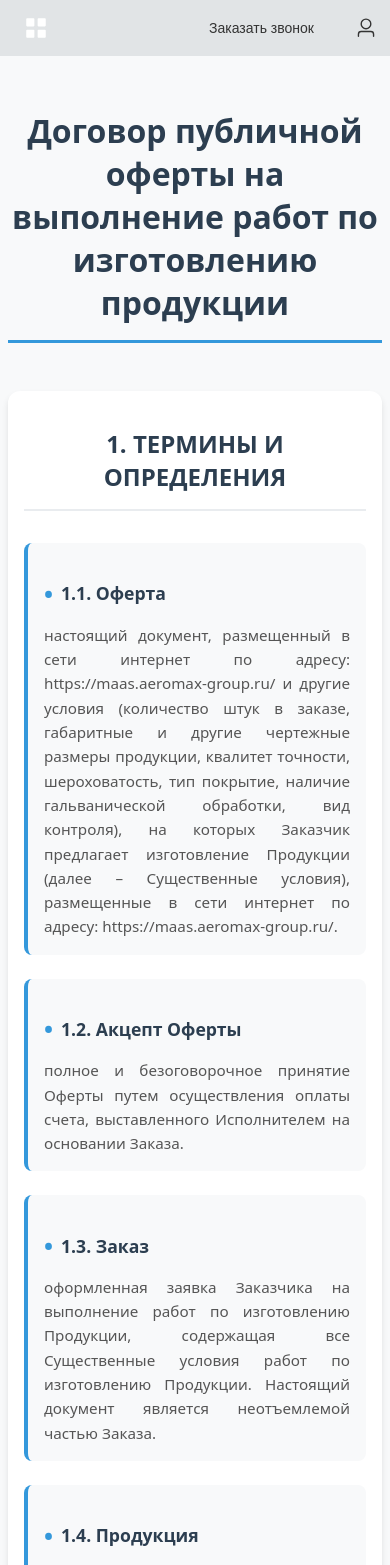
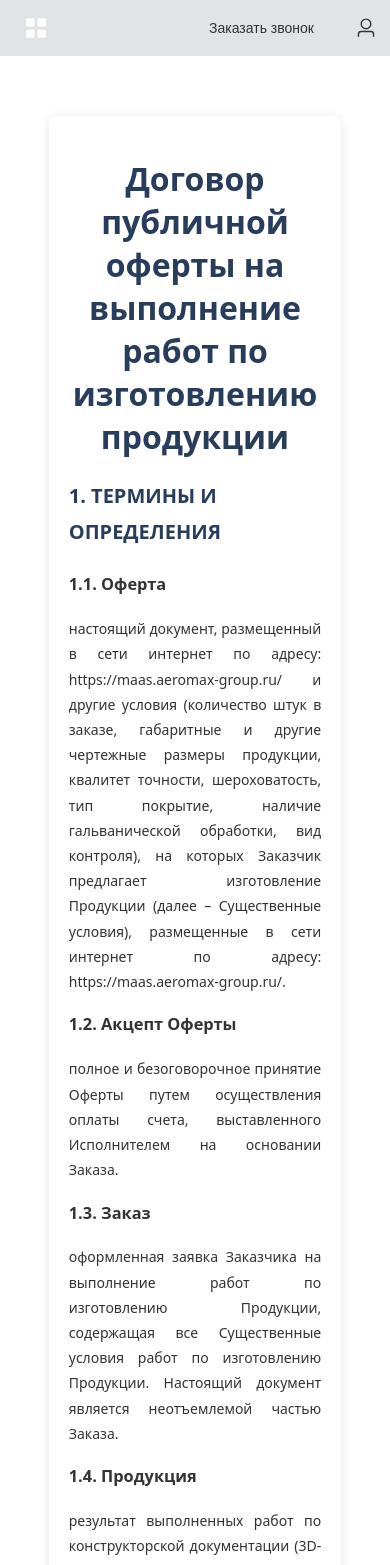
Before and after one commit to js-owl/maas-front, a Vue app: page /license in a window 390 px wide. Shown: the top 1565 px of the page. Built offline with nearby package versions, Linux system fonts and the light colour scheme.

Commit message:
Refactor LicensePage.vue to improve layout and styling. Replaced static HTML structure with Element Plus components for better responsiveness and visual consistency. Updated styles for improved readability and user experience, including adjustments to section titles and content formatting.

```diff
--- a/src/pages/LicensePage.vue
+++ b/src/pages/LicensePage.vue
@@ -2,13 +2,21 @@
 </script>
 
 <template>
-  <div class="offer-page">
-    <div class="container">
-      <h1 class="page-title">Договор публичной оферты на выполнение работ по изготовлению продукции</h1>
+  <el-row
+    :gutter="0"
+    style="
+      padding: 60px 0;
+      min-height: calc(100vh - 240px);
+    "
+  >
+    <el-col :offset="3" :span="18">
+      <div class="offer-container">
+        <h1 class="offer-title">Договор публичной оферты на выполнение работ по изготовлению продукции</h1>
 
+        <div class="offer-content">
           <!-- ТЕРМИНЫ И ОПРЕДЕЛЕНИЯ -->
           <section class="offer-section">
-        <h2 class="section-title">1. ТЕРМИНЫ И ОПРЕДЕЛЕНИЯ</h2>
+            <h2>1. ТЕРМИНЫ И ОПРЕДЕЛЕНИЯ</h2>
 
             <div class="terms-list">
               <div class="term-item">
@@ -92,7 +100,7 @@
 
           <!-- ПРЕДМЕТ ДОГОВОРА -->
           <section class="offer-section">
-        <h2 class="section-title">2. ПРЕДМЕТ ДОГОВОРА</h2>
+            <h2>2. ПРЕДМЕТ ДОГОВОРА</h2>
 
             <div class="content-list">
               <p class="content-item">
@@ -123,7 +131,7 @@
 
           <!-- ПРАВИЛА ОФОРМЛЕНИЯ И СОГЛАСОВАНИЯ ЗАКАЗА -->
           <section class="offer-section">
-        <h2 class="section-title">3. ПРАВИЛА ОФОРМЛЕНИЯ И СОГЛАСОВАНИЯ ЗАКАЗА</h2>
+            <h2>3. ПРАВИЛА ОФОРМЛЕНИЯ И СОГЛАСОВАНИЯ ЗАКАЗА</h2>
 
             <div class="content-list">
               <p class="content-item">
@@ -162,7 +170,7 @@
 
           <!-- ОПЛАТА ЗАКАЗА -->
           <section class="offer-section">
-        <h2 class="section-title">4. ОПЛАТА ЗАКАЗА</h2>
+            <h2>4. ОПЛАТА ЗАКАЗА</h2>
 
             <div class="content-list">
               <p class="content-item">
@@ -193,7 +201,7 @@
 
           <!-- КАЧЕСТВО РАБОТ И ГАРАНТИЙНЫЕ ОБЯЗАТЕЛЬСТВА -->
           <section class="offer-section">
-        <h2 class="section-title">5. КАЧЕСТВО РАБОТ И ГАРАНТИЙНЫЕ ОБЯЗАТЕЛЬСТВА</h2>
+            <h2>5. КАЧЕСТВО РАБОТ И ГАРАНТИЙНЫЕ ОБЯЗАТЕЛЬСТВА</h2>
 
             <div class="content-list">
               <p class="content-item">
@@ -231,7 +239,7 @@
 
           <!-- ДОСТАВКА ПРОДУКЦИИ -->
           <section class="offer-section">
-        <h2 class="section-title">6. ДОСТАВКА ПРОДУКЦИИ</h2>
+            <h2>6. ДОСТАВКА ПРОДУКЦИИ</h2>
 
             <div class="content-list">
               <p class="content-item">
@@ -270,7 +278,7 @@
 
           <!-- РЕКЛАМАЦИИ -->
           <section class="offer-section">
-        <h2 class="section-title">7. РЕКЛАМАЦИИ</h2>
+            <h2>7. РЕКЛАМАЦИИ</h2>
 
             <div class="content-list">
               <p class="content-item">
@@ -337,7 +345,7 @@
 
           <!-- УСЛОВИЯ О КОНФИДЕНЦИАЛЬНОСТИ -->
           <section class="offer-section">
-        <h2 class="section-title">8. УСЛОВИЯ О КОНФИДЕНЦИАЛЬНОСТИ</h2>
+            <h2>8. УСЛОВИЯ О КОНФИДЕНЦИАЛЬНОСТИ</h2>
 
             <div class="content-list">
               <p class="content-item">
@@ -348,7 +356,7 @@
 
           <!-- ОТВЕТСТВЕННОСТЬ СТОРОН -->
           <section class="offer-section">
-        <h2 class="section-title">9. ОТВЕТСТВЕННОСТЬ СТОРОН</h2>
+            <h2>9. ОТВЕТСТВЕННОСТЬ СТОРОН</h2>
 
             <div class="content-list">
               <p class="content-item">
@@ -375,7 +383,7 @@
 
           <!-- ПОРЯДОК УРЕГУЛИРОВАНИЯ СПОРОВ -->
           <section class="offer-section">
-        <h2 class="section-title">10. ПОРЯДОК УРЕГУЛИРОВАНИЯ СПОРОВ</h2>
+            <h2>10. ПОРЯДОК УРЕГУЛИРОВАНИЯ СПОРОВ</h2>
 
             <div class="content-list">
               <p class="content-item">
@@ -390,7 +398,7 @@
 
           <!-- АНТИКОРРУПЦИОННАЯ ОГОВОРКА -->
           <section class="offer-section">
-        <h2 class="section-title">11. АНТИКОРРУПЦИОННАЯ ОГОВОРКА</h2>
+            <h2>11. АНТИКОРРУПЦИОННАЯ ОГОВОРКА</h2>
 
             <div class="content-list">
               <p class="content-item">
@@ -413,7 +421,7 @@
 
           <!-- ОБРАБОТКА ПЕРСОНАЛЬНЫХ ДАННЫХ -->
           <section class="offer-section">
-        <h2 class="section-title">12. ОБРАБОТКА ПЕРСОНАЛЬНЫХ ДАННЫХ</h2>
+            <h2>12. ОБРАБОТКА ПЕРСОНАЛЬНЫХ ДАННЫХ</h2>
 
             <div class="content-list">
               <p class="content-item">
@@ -428,7 +436,7 @@
 
           <!-- ПРОЧИЕ ПОЛОЖЕНИЯ -->
           <section class="offer-section">
-        <h2 class="section-title">13. ПРОЧИЕ ПОЛОЖЕНИЯ</h2>
+            <h2>13. ПРОЧИЕ ПОЛОЖЕНИЯ</h2>
 
             <div class="content-list">
               <p class="content-item">
@@ -488,7 +496,7 @@
 
           <!-- РЕКВИЗИТЫ ИСПОЛНИТЕЛЯ -->
           <section class="offer-section">
-        <h2 class="section-title">14. РЕКВИЗИТЫ ИСПОЛНИТЕЛЯ</h2>
+            <h2>14. РЕКВИЗИТЫ ИСПОЛНИТЕЛЯ</h2>
 
             <div class="executor-details">
               <div class="detail-item">
@@ -549,204 +557,103 @@
           </section>
         </div>
       </div>
+    </el-col>
+  </el-row>
 </template>
 
 <style scoped>
-.offer-page {
-  min-height: 100vh;
-  background-color: #f8f9fa;
-  padding: 2rem 0;
+.offer-container {
+  background-color: white;
+  border-radius: 8px;
+  padding: 40px;
+  box-shadow: 0 2px 12px rgba(0, 0, 0, 0.1);
 }
 
-.container {
-  max-width: 1200px;
-  margin: 0 auto;
-  padding: 0 1rem;
+.offer-title {
+  font-size: 48px;
+  color: var(--left-section-bg);
+  text-align: center;
+  margin-bottom: 20px;
+  font-weight: 700;
 }
 
-.page-title {
-  font-size: 2.5rem;
-  font-weight: 700;
-  color: #2c3e50;
+.offer-subtitle {
+  font-size: 24px;
+  color: var(--left-section-bg);
   text-align: center;
-  margin-bottom: 3rem;
-  border-bottom: 3px solid #3498db;
-  padding-bottom: 1rem;
+  margin-bottom: 30px;
+  font-weight: 600;
+}
+
+.offer-intro {
+  background-color: #f8f9fa;
+  padding: 20px;
+  border-radius: 8px;
+  margin-bottom: 40px;
+  border-left: 4px solid var(--left-section-bg);
+}
+
+.offer-intro p {
+  margin: 0;
+  font-size: 16px;
+  line-height: 1.6;
+  color: #333;
+}
+
+.offer-content {
+  font-size: 16px;
+  line-height: 1.8;
+  color: #333;
 }
 
 .offer-section {
-  background: white;
-  border-radius: 12px;
-  box-shadow: 0 4px 6px rgba(0, 0, 0, 0.1);
-  padding: 2rem;
-  margin-bottom: 2rem;
+  margin-bottom: 40px;
 }
 
-.section-title {
-  font-size: 1.8rem;
+.offer-section h2 {
+  font-size: 24px;
+  color: var(--left-section-bg);
+  margin-bottom: 20px;
   font-weight: 600;
-  color: #2c3e50;
-  margin-bottom: 2rem;
-  text-align: center;
-  border-bottom: 2px solid #e9ecef;
-  padding-bottom: 1rem;
 }
 
-.terms-list {
-  display: flex;
-  flex-direction: column;
-  gap: 1.5rem;
-}
-
-.term-item {
-  background: #f8f9fa;
-  border-left: 4px solid #3498db;
-  padding: 1.5rem;
-  border-radius: 8px;
-  transition: all 0.3s ease;
-}
-
-.term-item:hover {
-  background: #e3f2fd;
-  transform: translateX(5px);
-  box-shadow: 0 2px 8px rgba(52, 152, 219, 0.2);
-}
-
-.term-name {
-  font-size: 1.2rem;
-  font-weight: 600;
-  color: #2c3e50;
-  margin-bottom: 0.8rem;
-  display: flex;
-  align-items: center;
-}
-
-.term-name::before {
-  content: "•";
-  color: #3498db;
-  font-weight: bold;
-  margin-right: 0.5rem;
-  font-size: 1.5rem;
-}
-
-.term-definition {
-  font-size: 1rem;
-  line-height: 1.6;
-  color: #555;
-  margin: 0;
+.offer-section p {
+  margin-bottom: 16px;
   text-align: justify;
 }
 
-.content-list {
-  display: flex;
-  flex-direction: column;
-  gap: 1.2rem;
+.offer-section ul {
+  margin-left: 20px;
+  margin-bottom: 16px;
 }
 
-.content-item {
-  background: #f8f9fa;
-  border-left: 4px solid #28a745;
-  padding: 1.2rem;
-  border-radius: 8px;
-  transition: all 0.3s ease;
-  font-size: 1rem;
-  line-height: 1.6;
-  color: #555;
-  text-align: justify;
-  margin: 0;
-}
-
-.content-item:hover {
-  background: #e8f5e8;
-  transform: translateX(3px);
-  box-shadow: 0 2px 8px rgba(40, 167, 69, 0.2);
-}
-
-.nested-list {
-  margin: 1rem 0 0 0;
-  padding-left: 1.5rem;
-  list-style-type: disc;
-}
-
-.nested-list li {
-  margin-bottom: 0.5rem;
-  line-height: 1.5;
-  color: #555;
-}
-
-.executor-details {
-  display: grid;
-  gap: 1rem;
-  background: #f8f9fa;
-  padding: 1.5rem;
-  border-radius: 8px;
-  border-left: 4px solid #dc3545;
-}
-
-.detail-item {
-  display: flex;
-  flex-wrap: wrap;
-  gap: 0.5rem;
-  align-items: flex-start;
-}
-
-.detail-label {
-  font-weight: 600;
-  color: #2c3e50;
-  min-width: 150px;
-  flex-shrink: 0;
-}
-
-.detail-value {
-  color: #555;
-  flex: 1;
+.offer-section li {
+  margin-bottom: 8px;
 }
 
 @media (max-width: 768px) {
-  .container {
-    padding: 0 0.5rem;
+  .offer-container {
+    padding: 20px;
   }
 
-  .page-title {
-    font-size: 2rem;
+  .offer-title {
+    font-size: 32px;
   }
 
-  .offer-section {
-    padding: 1rem;
+  .offer-subtitle {
+    font-size: 18px;
   }
 
-  .section-title {
-    font-size: 1.5rem;
+  .offer-intro {
+    padding: 15px;
   }
 
-  .term-item {
-    padding: 1rem;
+  .offer-section h2 {
+    font-size: 20px;
   }
 
-  .term-name {
-    font-size: 1.1rem;
-  }
-
-  .term-definition {
-    font-size: 0.95rem;
-  }
-
-  .content-item {
-    padding: 1rem;
-    font-size: 0.95rem;
-  }
-
-  .nested-list {
-    padding-left: 1rem;
-  }
-
-  .detail-item {
-    flex-direction: column;
-    gap: 0.25rem;
-  }
-
-  .detail-label {
-    min-width: auto;
+  .offer-content {
+    font-size: 14px;
   }
 }
 </style>
```
Lines whose indentation alone changed are shown as unchanged.
